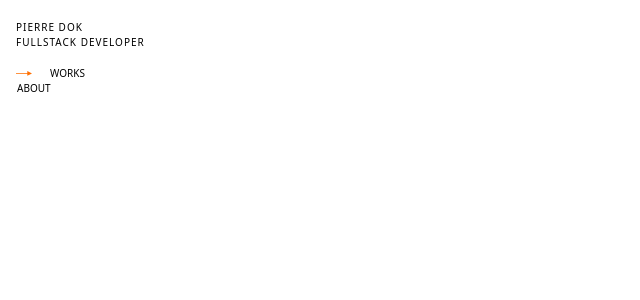
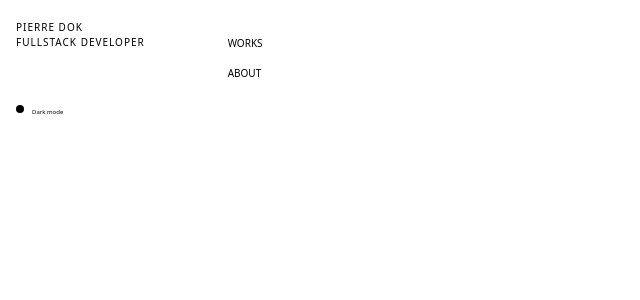
Before and after one commit to Dokryptos/pierredok.com, a Next.js app: page / in a window 1280 px wide. Shown: the top 300 px of the page, without its empty margins (0-640 px from the left). Built offline with nearby package versions, Linux system fonts and the light colour scheme.

Commit message:
test deploy with animation navbar fix

```diff
--- a/components/layouts/navbar/NavItem.tsx
+++ b/components/layouts/navbar/NavItem.tsx
@@ -2,9 +2,10 @@
 
 import Link from "next/link";
 import Image from "next/image";
-import { motion, AnimatePresence } from "framer-motion";
+import { motion } from "framer-motion";
 import { usePathname } from "next/navigation";
 import arrowOrange from "@/public/arrowOrange.svg";
+import { useEffect, useState } from "react";
 
 type NavItemProps = {
   label: string;
@@ -12,6 +13,7 @@ type NavItemProps = {
   slug: string;
   onHover: (slug: string | null) => void;
   hovered: string | null;
+  className?: string;
 };
 
 export default function NavItem({
@@ -20,33 +22,47 @@ export default function NavItem({
   slug,
   hovered,
   onHover,
+  className = "",
 }: NavItemProps) {
   const pathname = usePathname();
+  const [isDesktop, setIsDesktop] = useState(false);
   const isActive = pathname === href || (href === "/" && pathname === "/works");
-  const isVisible = hovered === slug || isActive;
+  const isHovered = hovered === slug;
+
+  useEffect(() => {
+    const checkDesktop = () => setIsDesktop(window.innerWidth >= 1024);
+    checkDesktop();
+    window.addEventListener("resize", checkDesktop);
+    return () => window.removeEventListener("resize", checkDesktop);
+  }, []);
+
+  const showArrow = isDesktop ? isHovered : isActive || isHovered;
 
   return (
     <Link
       href={href}
-      className="flex items-center"
       onMouseEnter={() => onHover(slug)}
       onMouseLeave={() => onHover(null)}
+      className={`${className} flex items-center relative`}
     >
-      <AnimatePresence>
       <motion.div
         animate={{
-            opacity: isVisible ? 1 : 0,
-            x: isVisible ? 0 : -10,
+          opacity: showArrow ? 1 : 0,
+          x: showArrow ? 0 : -20,
         }}
         transition={{ duration: 0.35, ease: [0.22, 1, 0.36, 1] }}
         className="mr-2 w-4"
       >
-          <Image src={arrowOrange} alt="Arrow" />
+        <div className="lg:hidden">
+          {isActive && <Image src={arrowOrange} alt="" />}
+        </div>
+        <div className="hidden lg:block">
+          {isHovered && <Image src={arrowOrange} alt="" />}
+        </div>
       </motion.div>
-      </AnimatePresence>
 
       <motion.span
-        animate={{ x: isVisible ? 10 : -23 }}
+        animate={{ x: showArrow ? 10 : -23 }}
         transition={{ duration: 0.35, ease: [0.22, 1, 0.36, 1] }}
       >
         {label}
--- a/components/layouts/navbar/index.tsx
+++ b/components/layouts/navbar/index.tsx
@@ -2,23 +2,20 @@
 
 import Grid from "@/components/ui/grid";
 import Link from "next/link";
-import arrowOrange from "@/public/arrowOrange.svg";
 import Image from "next/image";
 import { useState } from "react";
 import { usePathname } from "next/navigation";
 import ScrambleText from "@/components/animation/scrambleText";
-import { motion, AnimatePresence } from "framer-motion";
 import NavItem from "./NavItem";
+import darkModeButton from "@/public/darkModeButton.svg";
 
 export default function Navbar() {
   const [hovered, setHovered] = useState<string | null>(null);
-  const pathname = usePathname();
-  const isActive = (slug: string) => pathname === `/${slug}`;
-  console.log(isActive);
+
   return (
-    <Grid>
-      <nav className="fixed top-0 left-0 bg-white pt-5 pl-4 uppercase flex flex-col font-normal font-ppMontreal">
-        <Link href="/" className="col-start-1 mb-4 flex flex-col">
+    <nav className="fixed top-0 left-0 bg-white pt-5 pl-4 uppercase flex flex-col font-normal font-ppMontreal w-full">
+      <Grid className="">
+        <Link href="/" className="col-start-1 col-span-2 mb-4 flex flex-col">
           <ScrambleText text="PIERRE DOK" trigger="hover" />
           <ScrambleText text="FULLSTACK DEVELOPER" trigger="hover" />
         </Link>
@@ -26,6 +23,7 @@ export default function Navbar() {
           label="Works"
           href="/"
           slug="works"
+          className="col-start-1 lg:col-start-3"
           hovered={hovered}
           onHover={setHovered}
         />
@@ -33,10 +31,17 @@ export default function Navbar() {
           label="About"
           href="/about"
           slug="about"
+          className="col-start-1 lg:col-start-3"
           hovered={hovered}
           onHover={setHovered}
         />
-      </nav>
-    </Grid>
+        <div className="col-start-1">
+          <button className="flex mt-6 cursor-pointer">
+            <Image src={darkModeButton} alt="Dark mode" className="mr-2 " />
+            <span className="text-[6px]">Dark mode</span>
+          </button>
+        </div>
+      </Grid>
+    </nav>
   );
 }
--- a/components/ui/grid/index.tsx
+++ b/components/ui/grid/index.tsx
@@ -8,7 +8,7 @@ type GridProps = {
 export default function Grid({ children, className = "" }: GridProps) {
   return (
     <div
-      className={`grid grid-cols-4 tablet:grid-cols-9 laptop:grid-cols-12 ${className}`}
+      className={`grid grid-cols-4 mg:grid-cols-9 lg:grid-cols-12 ${className}`}
     >
       {children}
     </div>
```
Also changed, not shown: public/darkModeButton.svg (added). Lines whose indentation alone changed are shown as unchanged.
